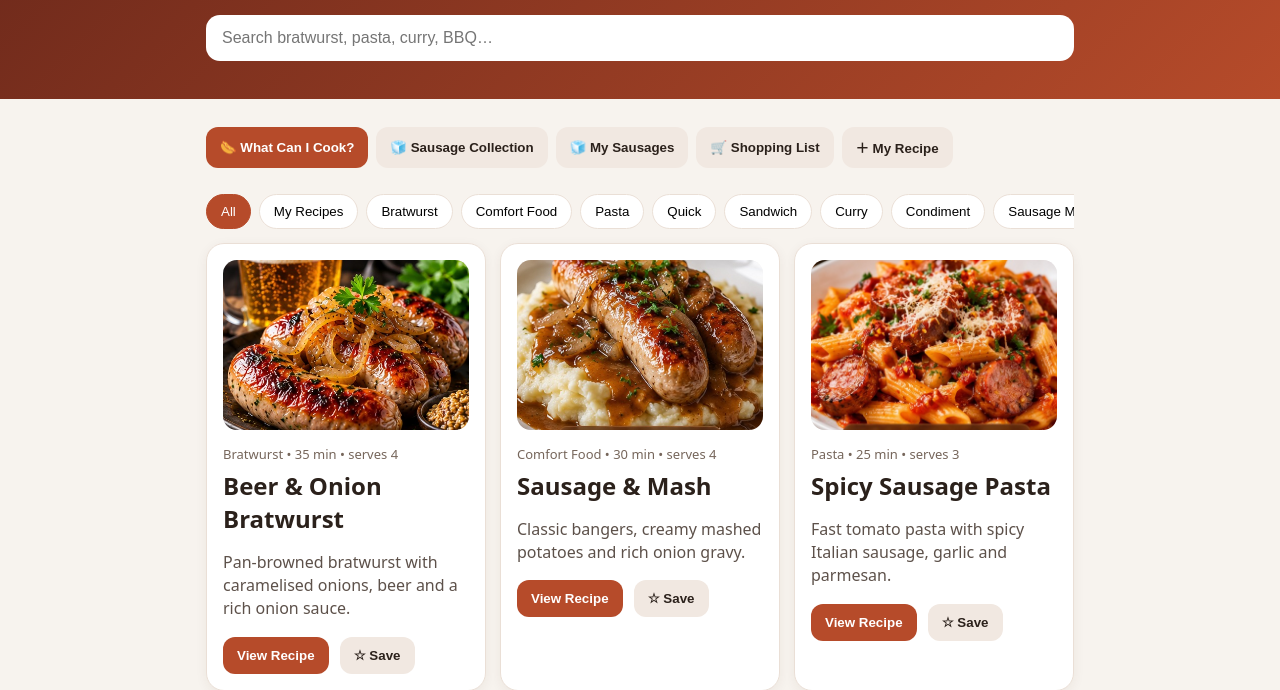
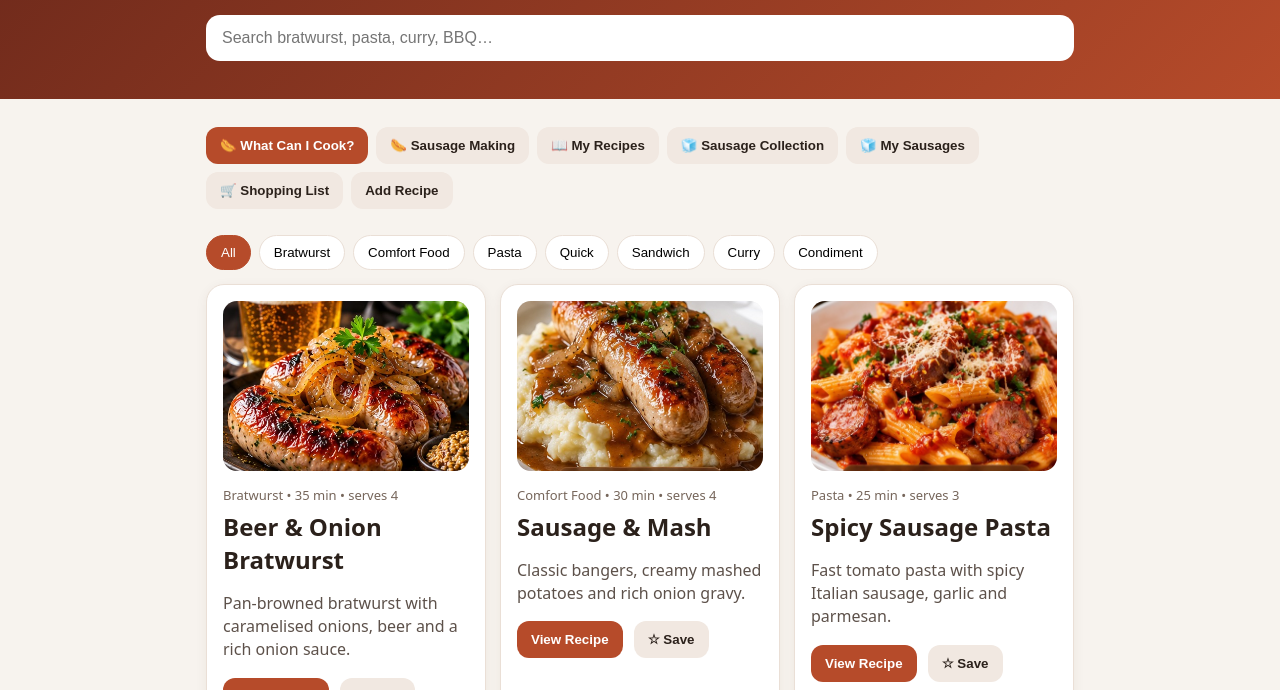
Before and after one commit to eugene5404-hub/Sausages-Stuff, a plain HTML site: page index.html in a window 1280 px wide. Shown: the part 110-800 px from the top of the page. Drawn offline with Linux system fonts and the light colour scheme.

Commit message:
Add files via upload

```diff
--- a/index.html
+++ b/index.html
@@ -42,10 +42,12 @@ footer{text-align:center;color:var(--muted);padding:28px 10px}
 <main class="wrap">
 <div class="actionbar">
 <button class="btn" onclick="openFinder()">🌭 What Can I Cook?</button>
+<button class="btn secondary" onclick="showCategory('Sausage Making')">🌭 Sausage Making</button>
+<button class="btn secondary" onclick="showCategory('My Recipes')">📖 My Recipes</button>
 <button class="btn secondary" onclick="openCollection()">🧊 Sausage Collection <span id="stockCount"></span></button>
 <button class="btn secondary" onclick="openPantry()">🧊 My Sausages <span id="pantryCount"></span></button>
 <button class="btn secondary" onclick="openShopping()">🛒 Shopping List <span id="cartCount"></span></button>
-<button class="btn secondary" onclick="openEditor()">＋ My Recipe</button>
+<button class="btn secondary" onclick="openEditor()">Add Recipe</button>
 </div>
 <div class="filters" id="filters"></div>
 <div class="grid" id="recipes"></div>
@@ -111,7 +113,8 @@ function notesHtml(notes){
  if(!value)return "";
  return `<h3>Notes</h3><div class="recipe-notes">${esc(value).replace(/\n{2,}/g,"</div><div class=\"recipe-notes\">").replace(/\n/g,"<br>")}</div>`;
 }
-function cats(){return ["All","My Recipes",...new Set(recipes.map(r=>r.cat).filter(Boolean))]}
+function cats(){return ["All",...new Set(recipes.map(r=>r.cat).filter(Boolean).filter(c=>c!=="Sausage Making"&&c!=="My Recipes"))]}
+function showCategory(c){category=c;render();document.getElementById("recipes").scrollIntoView({behavior:"smooth",block:"start"})}
 function renderFilters(){filters.innerHTML=cats().map(c=>`<button class="chip ${c===category?'active':''}" onclick="category='${esc(c)}';render()">${esc(c)}</button>`).join("")}
 function render(){
  renderFilters(); const q=search.value.toLowerCase();
@@ -188,7 +191,7 @@ function findRecipes(){
 }
 function openEditor(id=null){
  editingId=id; const r=id?recipes.find(x=>x.id===id):{name:"",cat:"My Recipes",time:"",emoji:"🌭",desc:"",ing:[],steps:[],notes:"",servings:4,photo:"",tags:[]};
- detail.innerHTML=`<h2>${id?"Edit Recipe":"Add My Recipe"}</h2>
+ detail.innerHTML=`<h2>${id?"Edit Recipe":"Add Recipe"}</h2>
  <label>Name<br><input id="rn" value="${esc(r.name)}" style="width:100%;padding:11px"></label><br>
  <label>Category<br><input id="rc" value="${esc(r.cat)}" style="width:100%;padding:11px"></label><br>
  <label>Sausage type / tags<br><input id="rg" value="${esc((r.tags||[]).join(", "))}" placeholder="pork, bratwurst, spicy" style="width:100%;padding:11px"></label><br>
@@ -350,7 +353,7 @@ search.addEventListener("input",render);render();
 if ("serviceWorker" in navigator) {
   window.addEventListener("load", async () => {
     try {
-      const registration = await navigator.serviceWorker.register("./sw.js?v=12", { updateViaCache: "none" });
+      const registration = await navigator.serviceWorker.register("./sw.js?v=13", { updateViaCache: "none" });
       await registration.update();
     } catch (error) {
       console.warn("Service worker update check failed:", error);
--- a/sw.js
+++ b/sw.js
@@ -1,4 +1,4 @@
-const CACHE = "sausages-stuff-v12";
+const CACHE = "sausages-stuff-v13";
 const ASSETS = [
   "./",
   "./index.html",
```
